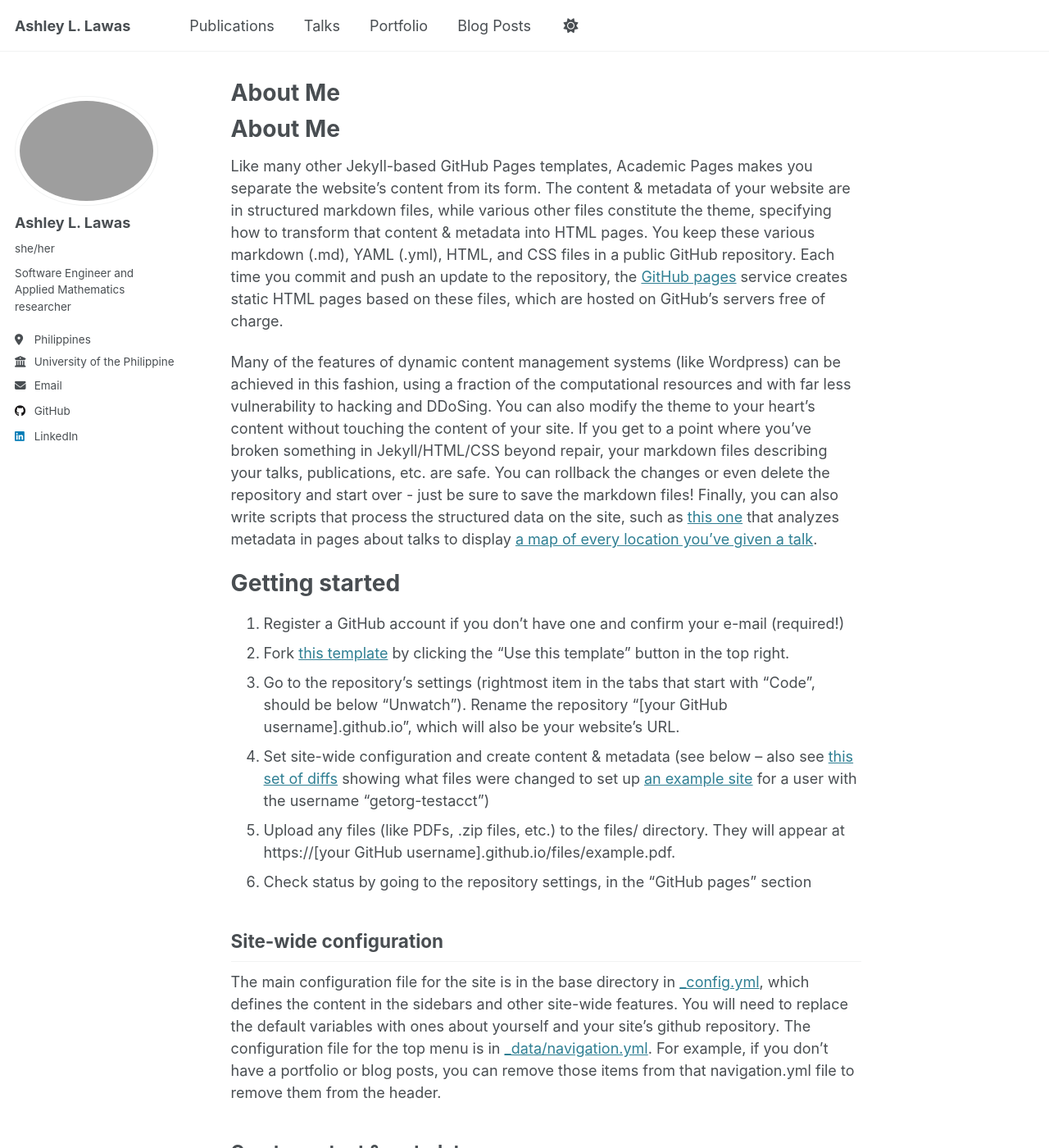
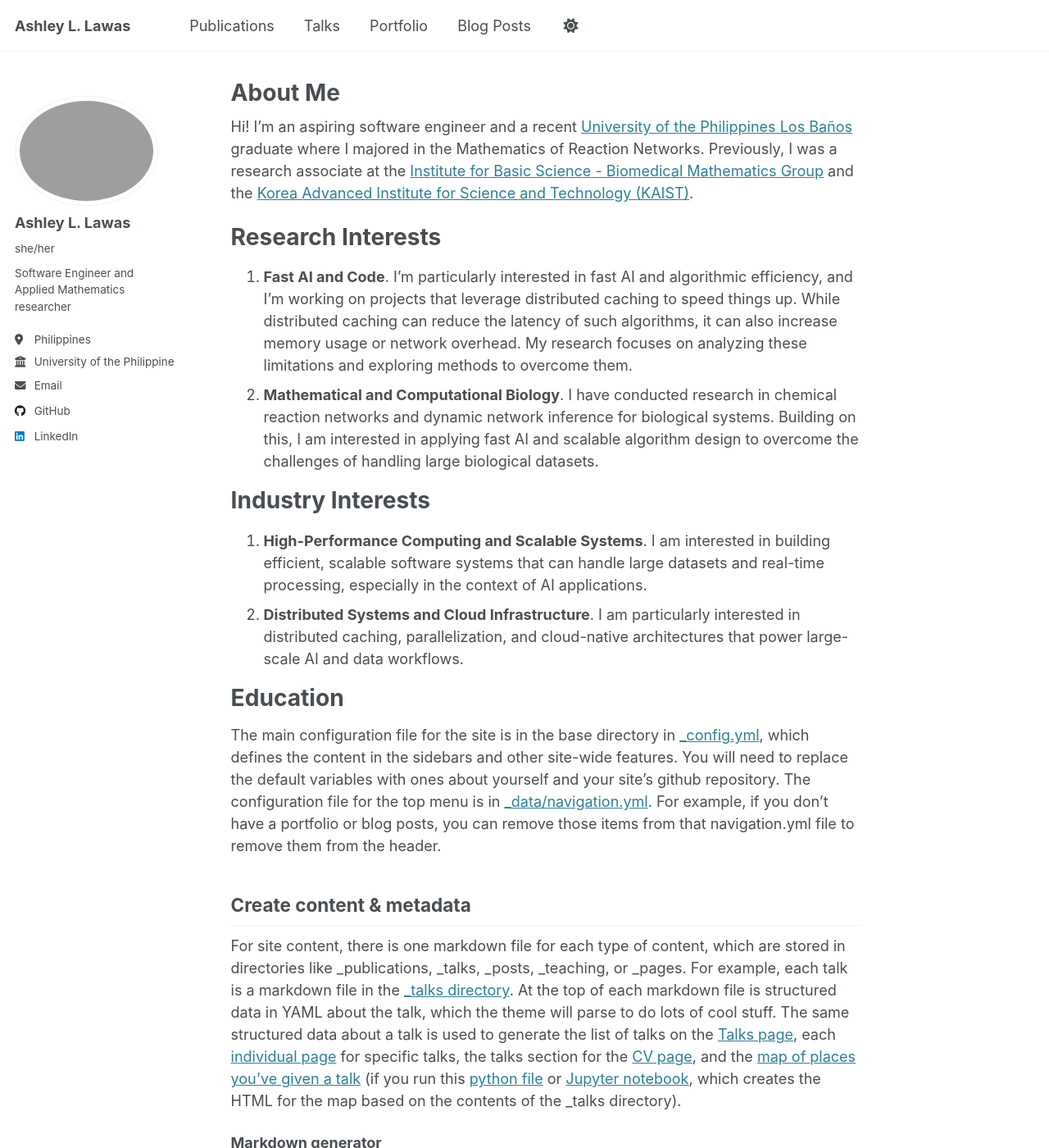
Before and after one commit to allawas117/allawas117.github.io, a Jekyll site: the page built from _pages/about.md, in a window 1280 px wide and 1400 px high. Shown: the whole window at 82% size. Built offline with Jekyll 4.4.1, drawn with Linux system fonts in a browser that asks for light colours.

Commit message:
Update about.md

```diff
--- a/_pages/about.md
+++ b/_pages/about.md
@@ -6,23 +6,22 @@ redirect_from:
   - /about/
   - /about.html
 ---
-About Me
+
+Hi! I'm an aspiring software engineer and a recent [University of the Philippines Los Baños](https://uplb.edu.ph/) graduate where I majored in the Mathematics of Reaction Networks. Previously, I was a research associate at the [Institute for Basic Science - Biomedical Mathematics Group](https://www.ibs.re.kr/bimag/) and the [Korea Advanced Institute for Science and Technology (KAIST)](https://www.kaist.ac.kr/en/).
+
+
+Research Interests
 ======
-Like many other Jekyll-based GitHub Pages templates, Academic Pages makes you separate the website's content from its form. The content & metadata of your website are in structured markdown files, while various other files constitute the theme, specifying how to transform that content & metadata into HTML pages. You keep these various markdown (.md), YAML (.yml), HTML, and CSS files in a public GitHub repository. Each time you commit and push an update to the repository, the [GitHub pages](https://pages.github.com/) service creates static HTML pages based on these files, which are hosted on GitHub's servers free of charge.
+1. **Fast AI and Code**. I'm particularly interested in fast AI and algorithmic efficiency, and I'm working on projects that leverage distributed caching to speed things up. While distributed caching can reduce the latency of such algorithms, it can also increase memory usage or network overhead. My research focuses on analyzing these limitations and exploring methods to overcome them.
+1. **Mathematical and Computational Biology**. I have conducted research in chemical reaction networks and dynamic network inference for biological systems. Building on this, I am interested in applying fast AI and scalable algorithm design to overcome the challenges of handling large biological datasets.
 
-Many of the features of dynamic content management systems (like Wordpress) can be achieved in this fashion, using a fraction of the computational resources and with far less vulnerability to hacking and DDoSing. You can also modify the theme to your heart's content without touching the content of your site. If you get to a point where you've broken something in Jekyll/HTML/CSS beyond repair, your markdown files describing your talks, publications, etc. are safe. You can rollback the changes or even delete the repository and start over - just be sure to save the markdown files! Finally, you can also write scripts that process the structured data on the site, such as [this one](https://github.com/academicpages/academicpages.github.io/blob/master/talkmap.ipynb) that analyzes metadata in pages about talks to display [a map of every location you've given a talk](https://academicpages.github.io/talkmap.html).
+Industry Interests
+======
+1. **High-Performance Computing and Scalable Systems**. I am interested in building efficient, scalable software systems that can handle large datasets and real-time processing, especially in the context of AI applications.
+1. **Distributed Systems and Cloud Infrastructure**. I am particularly interested in distributed caching, parallelization, and cloud-native architectures that power large-scale AI and data workflows.
 
-Getting started
+Education
 ======
-1. Register a GitHub account if you don't have one and confirm your e-mail (required!)
-1. Fork [this template](https://github.com/academicpages/academicpages.github.io) by clicking the "Use this template" button in the top right.
-1. Go to the repository's settings (rightmost item in the tabs that start with "Code", should be below "Unwatch"). Rename the repository "[your GitHub username].github.io", which will also be your website's URL.
-1. Set site-wide configuration and create content & metadata (see below -- also see [this set of diffs](http://archive.is/3TPas) showing what files were changed to set up [an example site](https://getorg-testacct.github.io) for a user with the username "getorg-testacct")
-1. Upload any files (like PDFs, .zip files, etc.) to the files/ directory. They will appear at https://[your GitHub username].github.io/files/example.pdf.
-1. Check status by going to the repository settings, in the "GitHub pages" section
-
-Site-wide configuration
-------
 The main configuration file for the site is in the base directory in [_config.yml](https://github.com/academicpages/academicpages.github.io/blob/master/_config.yml), which defines the content in the sidebars and other site-wide features. You will need to replace the default variables with ones about yourself and your site's github repository. The configuration file for the top menu is in [_data/navigation.yml](https://github.com/academicpages/academicpages.github.io/blob/master/_data/navigation.yml). For example, if you don't have a portfolio or blog posts, you can remove those items from that navigation.yml file to remove them from the header.
 
 Create content & metadata
```
